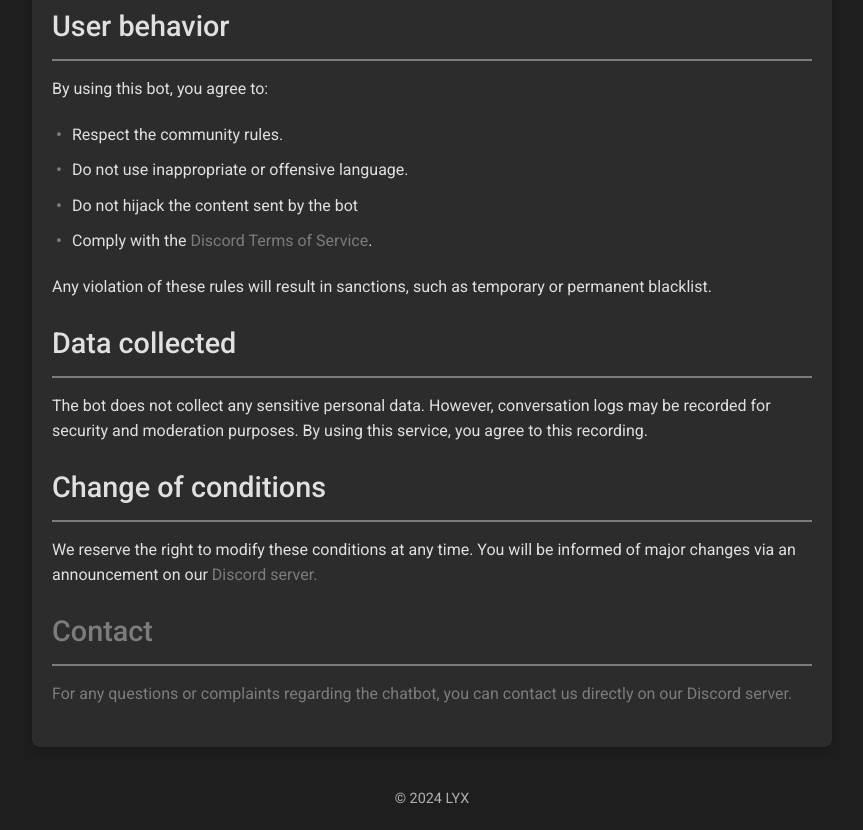
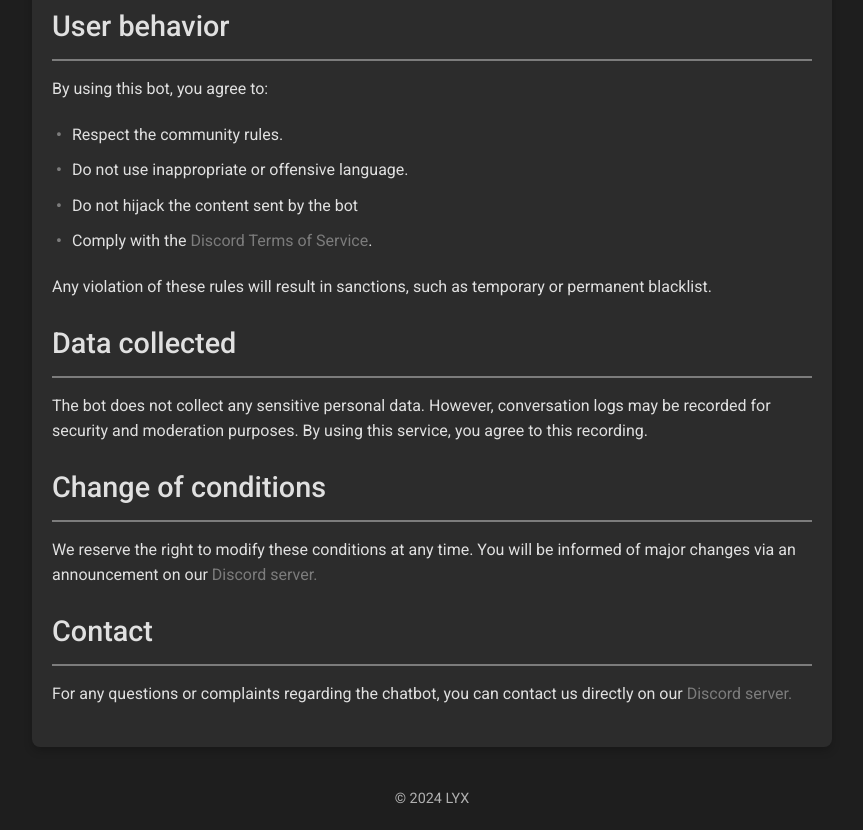
Before and after one commit to refresh4you/refresh4you.github.io, a plain HTML site: page tos/index.html in a window 1280 px wide. Shown: the part 592-1422 px from the top of the page, without its empty margins (208-1071 px from the left). Drawn offline with Linux system fonts and the light colour scheme.

Commit message:
Update index.html

```diff
--- a/tos/index.html
+++ b/tos/index.html
@@ -55,12 +55,12 @@
 
         <section>
             <h2>Change of conditions</h2>
-            <p>We reserve the right to modify these conditions at any time. You will be informed of major changes via an announcement on our <a href="https://discord.com/" target="_blank">Discord server.</p>
+            <p>We reserve the right to modify these conditions at any time. You will be informed of major changes via an announcement on our <a href="https://discord.com/dUjzMBsCrd" target="_blank">Discord server.</a></p>
         </section>
 
         <section>
             <h2>Contact</h2>
-            <p>For any questions or complaints regarding the chatbot, you can contact us directly on <a href="https://discord.com/" target="_blank">our Discord server.</p>
+            <p>For any questions or complaints regarding the chatbot, you can contact us directly on our <a href="https://discord.com/dUjzMBsCrd" target="_blank">Discord server.</a></p>
         </section>
     </main>
 
```
